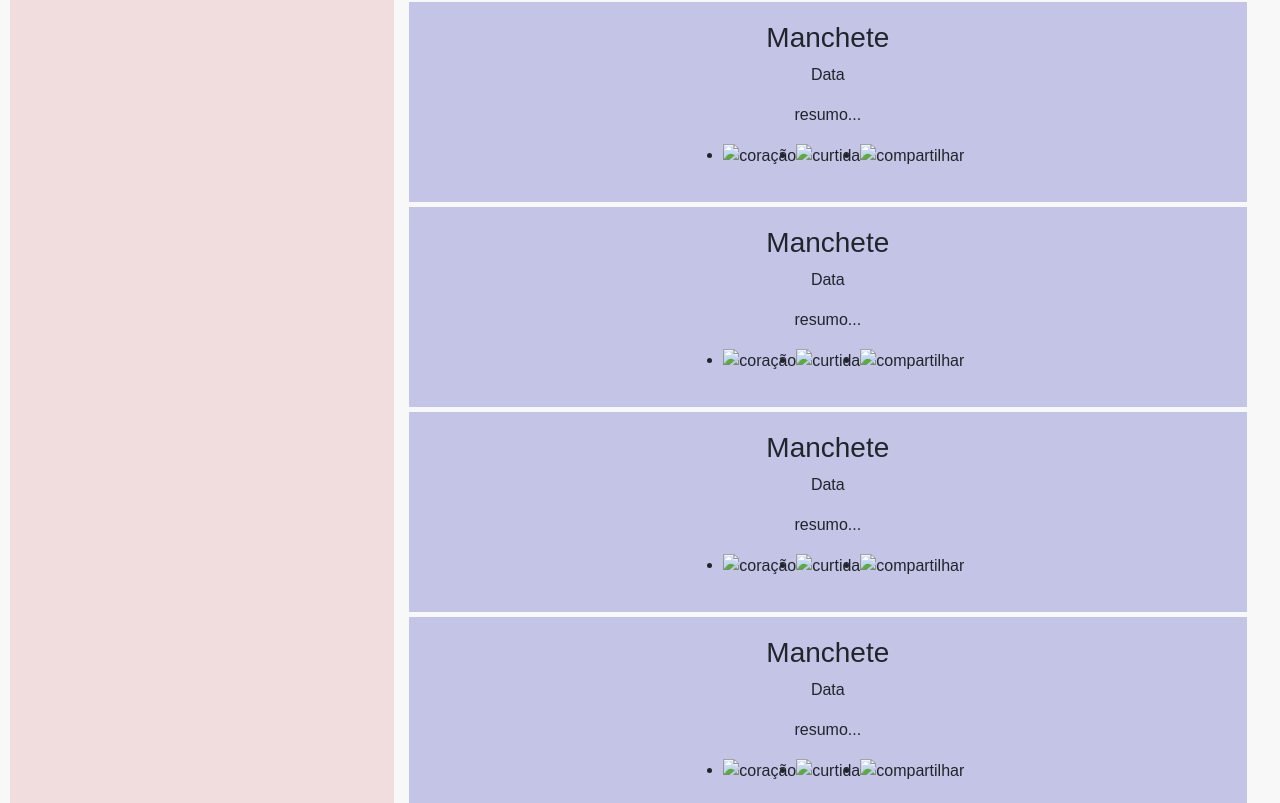
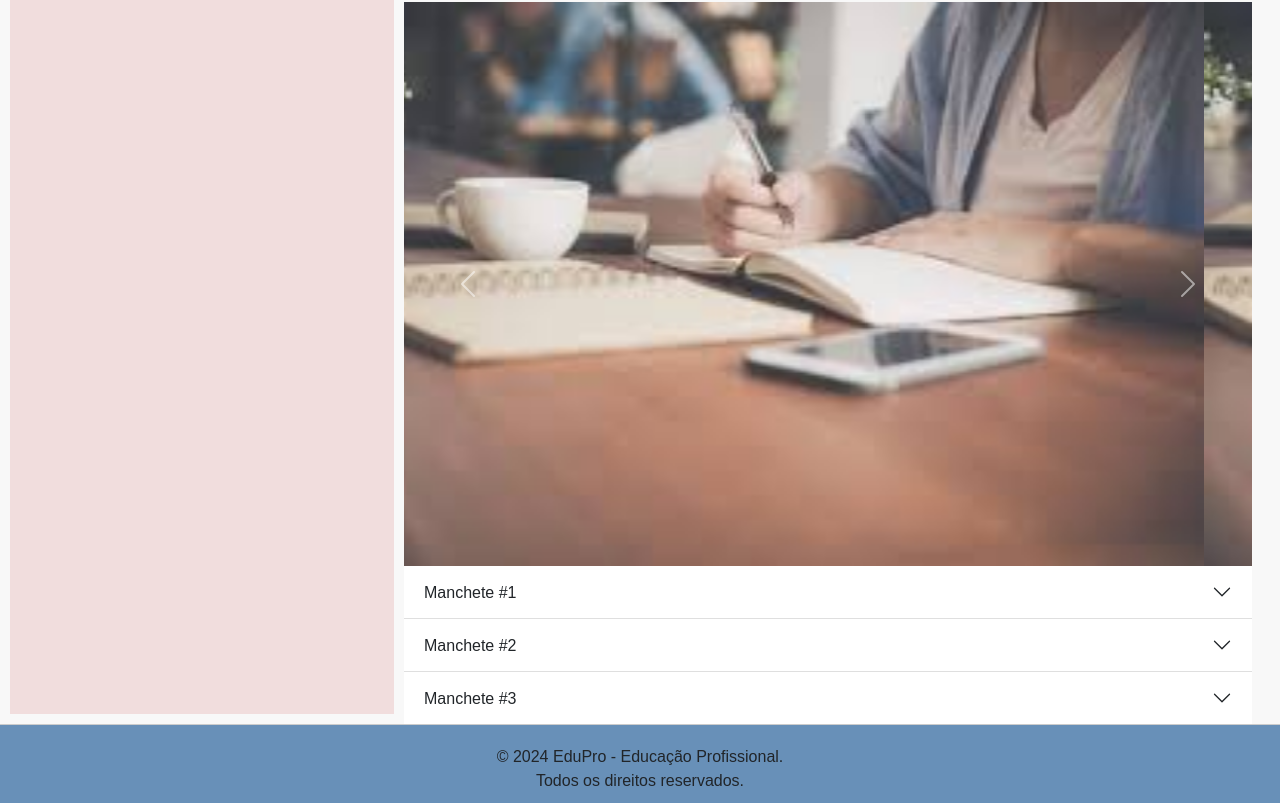
Before and after one commit to proz-project/blog, a plain HTML site: page src/about.html in a window 1280 px wide. Shown: the part 1179-1982 px from the top of the page. Drawn offline with nearby package versions, Linux system fonts and the light colour scheme.

Commit message:
criação do acordeão + carrossel

```diff
--- a/src/about.html
+++ b/src/about.html
@@ -3,8 +3,13 @@
 
 <head>
   <!-- Bootstrap CSS -->
+
   <link href="https://cdn.jsdelivr.net/npm/bootstrap@5.0.2/dist/css/bootstrap.min.css" rel="stylesheet"
-    integrity="sha384-EVSTQN3/azprG1Anm3QDgpJLIm9Nao0Yz1ztcQTwFspd3yD65VohhpuuCOmLASjC" crossorigin="anonymous">
+  integrity="sha384-EVSTQN3/azprG1Anm3QDgpJLIm9Nao0Yz1ztcQTwFspd3yD65VohhpuuCOmLASjC" crossorigin="anonymous">
+  <link rel="stylesheet" href="https://cdn.jsdelivr.net/npm/bootstrap-icons@1.11.1/font/bootstrap-icons.css">
+  <script defer src="https://cdn.jsdelivr.net/npm/bootstrap@5.3.2/dist/js/bootstrap.bundle.min.js"
+  integrity="sha384-C6RzsynM9kWDrMNeT87bh95OGNyZPhcTNXj1NW7RuBCsyN/o0jlpcV8Qyq46cDfL"crossorigin="anonymous"></script>
+
 
 
   <meta charset="UTF-8" />
@@ -67,7 +72,7 @@
           <div class="card h-100">
             <img src="img/aprender.jpg" class="card-img-top" alt="...">
             <div class="card-body">
-              <h5 class="card-title">Card title</h5>
+              <h5 class="card-title">Missão</h5>
               <p class="card-text">This is a wider card with supporting text below as a natural lead-in to additional
                 content. This content is a little bit longer.</p>
             </div>
@@ -87,7 +92,7 @@
           <div class="card h-100">
             <img src="img/aprender.jpg" class="card-img-top" alt="...">
             <div class="card-body">
-              <h5 class="card-title">Card title</h5>
+              <h5 class="card-title">Visão</h5>
               <p class="card-text">This card has supporting text below as a natural lead-in to additional content.</p>
             </div>
             <div class="card-footer">
@@ -106,7 +111,7 @@
           <div class="card h-100">
             <img src="img/aprender.jpg" class="card-img-top" alt="...">
             <div class="card-body">
-              <h5 class="card-title">Card title</h5>
+              <h5 class="card-title">Valores</h5>
               <p class="card-text">This is a wider card with supporting text below as a natural lead-in to additional
                 content. This card has even longer content than the first to show that equal height action.</p>
             </div>
@@ -121,7 +126,8 @@
             </div>
           </div>
         </div>
-        <!--fim dos cards-->
+      </div>
+      <!--fim dos cards-->
       <!-- </div> -->
     </section>
 
@@ -142,48 +148,69 @@
             saepe doloremque est enim velit autem eos dolorem ipsam veritatis
             aliquid, quam sint!
           </h2>
+          <div class="carrossel">
+            <div id="carouselExampleControls" class="carousel slide" data-bs-ride="carousel">
+              <div class="carousel-inner">
+                <div class="carousel-item active">
+                  <img src="img/aprender.jpg" class="d-block w-100" alt="...">
+                </div>
+                <div class="carousel-item">
+                  <img src="img/aprender.jpg" class="d-block w-100" alt="...">
+                </div>
+                <div class="carousel-item">
+                  <img src="img/aprender.jpg" class="d-block w-100" alt="...">
+                </div>
+              </div>
+              <button class="carousel-control-prev" type="button" data-bs-target="#carouselExampleControls" data-bs-slide="prev">
+                <span class="carousel-control-prev-icon" aria-hidden="true"></span>
+                <span class="visually-hidden">Previous</span>
+              </button>
+              <button class="carousel-control-next" type="button" data-bs-target="#carouselExampleControls" data-bs-slide="next">
+                <span class="carousel-control-next-icon" aria-hidden="true"></span>
+                <span class="visually-hidden">Next</span>
+              </buton>
+            </div>
+          </div>
 
           <div class="painel">
-            <div class="cartao">
-              <h3 class="manchete">Manchete</h3>
-              <p class="cartao-data">Data</p>
-              <p class="cartao-descricao">resumo...</p>
-              <ul class="painel-interacao">
-                <li><img src="" alt="coração"></li>
-                <li><img src="" alt="curtida"></li>
-                <li><img src="" alt="compartilhar"></li>
-              </ul>
+            <!-- acordeao -->
+            <div class="accordion accordion-flush" id="accordionFlushExample">
+              <div class="accordion-item">
+                <h2 class="accordion-header" id="flush-headingOne">
+                  <button class="accordion-button collapsed" type="button" data-bs-toggle="collapse" data-bs-target="#flush-collapseOne" aria-expanded="false" aria-controls="flush-collapseOne">
+                    Manchete #1
+                  </button>
+                </h2>
+                <div id="flush-collapseOne" class="accordion-collapse collapse" aria-labelledby="flush-headingOne" data-bs-parent="#accordionFlushExample">
+                  <div class="accordion-body">Placeholder content for this accordion, which is intended to demonstrate the <code>.accordion-flush</code> class. This is the first item's accordion body.</div>
+                </div>
+              </div>
+              <div class="accordion-item">
+                <h2 class="accordion-header" id="flush-headingTwo">
+                  <button class="accordion-button collapsed" type="button" data-bs-toggle="collapse" data-bs-target="#flush-collapseTwo" aria-expanded="false" aria-controls="flush-collapseTwo">
+                    Manchete #2
+                  </button>
+                </h2>
+                <div id="flush-collapseTwo" class="accordion-collapse collapse" aria-labelledby="flush-headingTwo" data-bs-parent="#accordionFlushExample">
+                  <div class="accordion-body">Placeholder content for this accordion, which is intended to demonstrate the <code>.accordion-flush</code> class. This is the second item's accordion body. Let's imagine this being filled with some actual content.</div>
+                </div>
+              </div>
+              <div class="accordion-item">
+                <h2 class="accordion-header" id="flush-headingThree">
+                  <button class="accordion-button collapsed" type="button" data-bs-toggle="collapse" data-bs-target="#flush-collapseThree" aria-expanded="false" aria-controls="flush-collapseThree">
+                    Manchete #3
+                  </button>
+                </h2>
+                <div id="flush-collapseThree" class="accordion-collapse collapse" aria-labelledby="flush-headingThree" data-bs-parent="#accordionFlushExample">
+                  <div class="accordion-body">Placeholder content for this accordion, which is intended to demonstrate the <code>.accordion-flush</code> class. This is the third item's accordion body. Nothing more exciting happening here in terms of content, but just filling up the space to make it look, at least at first glance, a bit more representative of how this would look in a real-world application.</div>
+                </div>
+              </div>
             </div>
-            <div class="cartao">
-              <h3 class="manchete">Manchete</h3>
-              <p class="cartao-data">Data</p>
-              <p class="cartao-descricao">resumo...</p>
-              <ul class="painel-interacao">
-                <li><img src="" alt="coração"></li>
-                <li><img src="" alt="curtida"></li>
-                <li><img src="" alt="compartilhar"></li>
-              </ul>
-            </div>
-            <div class="cartao">
-              <h3 class="manchete">Manchete</h3>
-              <p class="cartao-data">Data</p>
-              <p class="cartao-descricao">resumo...</p>
-              <ul class="painel-interacao">
-                <li><img src="" alt="coração"></li>
-                <li><img src="" alt="curtida"></li>
-                <li><img src="" alt="compartilhar"></li>
-              </ul>
-            </div>
-            <div class="cartao">
-              <h3 class="manchete">Manchete</h3>
-              <p class="cartao-data">Data</p>
-              <p class="cartao-descricao">resumo...</p>
-              <ul class="painel-interacao">
-                <li><img src="" alt="coração"></li>
-                <li><img src="" alt="curtida"></li>
-                <li><img src="" alt="compartilhar"></li>
-              </ul>
-            </div>
+            <!-- acordeao fim -->
+
+
+
+
           </div>
         </div>
       </main>
```
